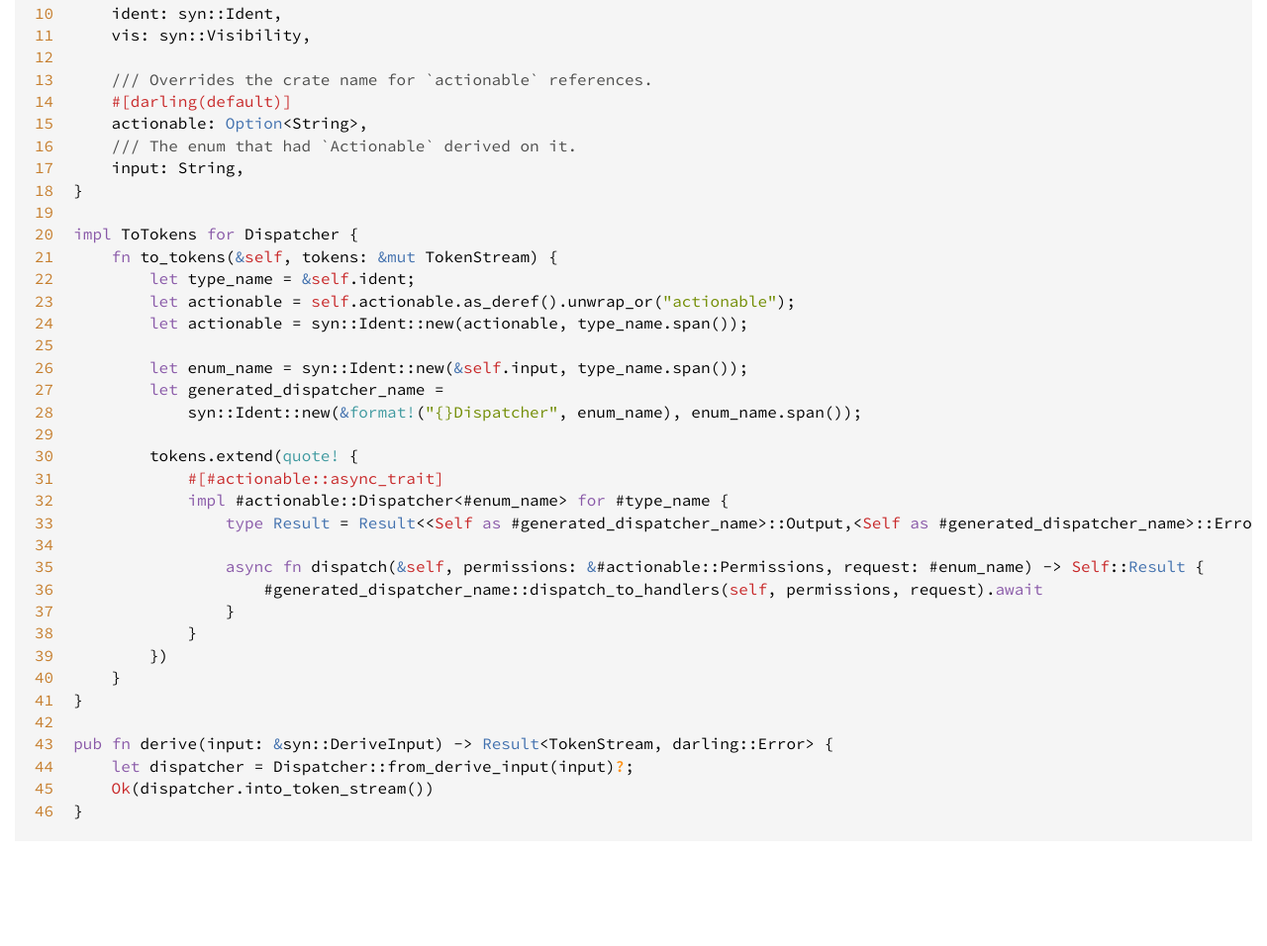
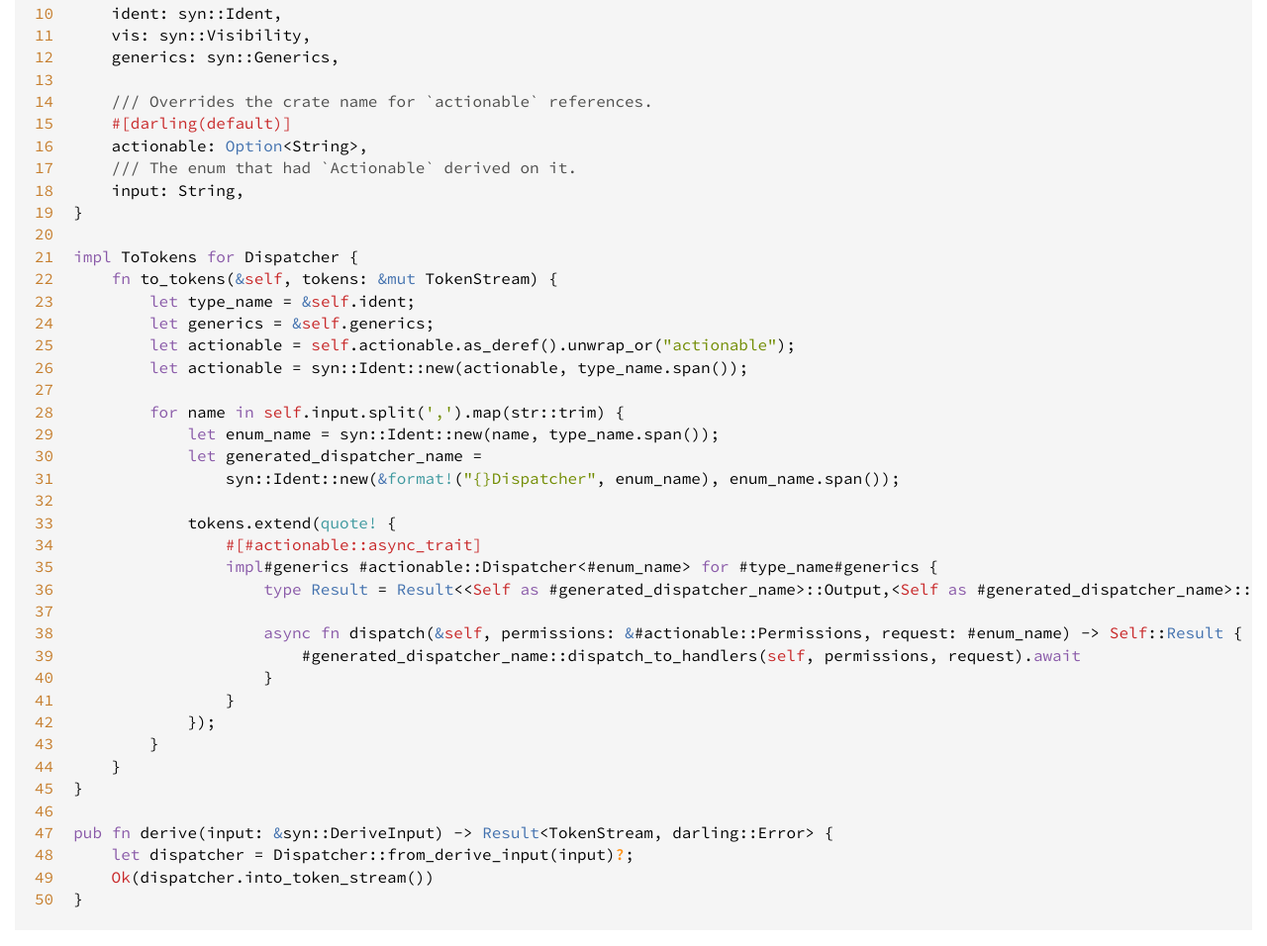
Before and after one commit to khonsulabs/actionable, a plain HTML site: page main/src/actionable_macros/dispatcher.rs.html in a window 1280 px wide. Shown: the part 368-1324 px from the top of the page at 99% size. Before the commit the page ends 1269 px from the top, so only its background shows below. Drawn offline with Linux system fonts and the light colour scheme.

Commit message:
Deploying to gh-pages from @ khonsulabs/actionable@bd15a47465689ba63f0a5de7df934dad8f0cb973 🚀

```diff
--- a/main/src/actionable_macros/dispatcher.rs.html
+++ b/main/src/actionable_macros/dispatcher.rs.html
@@ -47,6 +47,10 @@
 <span id="44">44</span>
 <span id="45">45</span>
 <span id="46">46</span>
+<span id="47">47</span>
+<span id="48">48</span>
+<span id="49">49</span>
+<span id="50">50</span>
 </pre><div class="example-wrap"><pre class="rust ">
 <span class="attribute">#![<span class="ident">allow</span>(<span class="ident">clippy</span>::<span class="ident">default_trait_access</span>)]</span>
 
@@ -59,6 +63,7 @@
 <span class="kw">struct</span> <span class="ident">Dispatcher</span> {
     <span class="ident">ident</span>: <span class="ident">syn</span>::<span class="ident">Ident</span>,
     <span class="ident">vis</span>: <span class="ident">syn</span>::<span class="ident">Visibility</span>,
+    <span class="ident">generics</span>: <span class="ident">syn</span>::<span class="ident">Generics</span>,
 
     <span class="doccomment">/// Overrides the crate name for `actionable` references.</span>
     <span class="attribute">#[<span class="ident">darling</span>(<span class="ident">default</span>)]</span>
@@ -70,23 +75,26 @@
 <span class="kw">impl</span> <span class="ident">ToTokens</span> <span class="kw">for</span> <span class="ident">Dispatcher</span> {
     <span class="kw">fn</span> <span class="ident">to_tokens</span>(<span class="kw-2">&amp;</span><span class="self">self</span>, <span class="ident">tokens</span>: <span class="kw-2">&amp;</span><span class="kw-2">mut</span> <span class="ident">TokenStream</span>) {
         <span class="kw">let</span> <span class="ident">type_name</span> <span class="op">=</span> <span class="kw-2">&amp;</span><span class="self">self</span>.<span class="ident">ident</span>;
+        <span class="kw">let</span> <span class="ident">generics</span> <span class="op">=</span> <span class="kw-2">&amp;</span><span class="self">self</span>.<span class="ident">generics</span>;
         <span class="kw">let</span> <span class="ident">actionable</span> <span class="op">=</span> <span class="self">self</span>.<span class="ident">actionable</span>.<span class="ident">as_deref</span>().<span class="ident">unwrap_or</span>(<span class="string">&quot;actionable&quot;</span>);
         <span class="kw">let</span> <span class="ident">actionable</span> <span class="op">=</span> <span class="ident">syn</span>::<span class="ident">Ident</span>::<span class="ident">new</span>(<span class="ident">actionable</span>, <span class="ident">type_name</span>.<span class="ident">span</span>());
 
-        <span class="kw">let</span> <span class="ident">enum_name</span> <span class="op">=</span> <span class="ident">syn</span>::<span class="ident">Ident</span>::<span class="ident">new</span>(<span class="kw-2">&amp;</span><span class="self">self</span>.<span class="ident">input</span>, <span class="ident">type_name</span>.<span class="ident">span</span>());
+        <span class="kw">for</span> <span class="ident">name</span> <span class="kw">in</span> <span class="self">self</span>.<span class="ident">input</span>.<span class="ident">split</span>(<span class="string">&#39;,&#39;</span>).<span class="ident">map</span>(<span class="ident">str</span>::<span class="ident">trim</span>) {
+            <span class="kw">let</span> <span class="ident">enum_name</span> <span class="op">=</span> <span class="ident">syn</span>::<span class="ident">Ident</span>::<span class="ident">new</span>(<span class="ident">name</span>, <span class="ident">type_name</span>.<span class="ident">span</span>());
             <span class="kw">let</span> <span class="ident">generated_dispatcher_name</span> <span class="op">=</span>
                 <span class="ident">syn</span>::<span class="ident">Ident</span>::<span class="ident">new</span>(<span class="kw-2">&amp;</span><span class="macro">format</span><span class="macro">!</span>(<span class="string">&quot;{}Dispatcher&quot;</span>, <span class="ident">enum_name</span>), <span class="ident">enum_name</span>.<span class="ident">span</span>());
 
             <span class="ident">tokens</span>.<span class="ident">extend</span>(<span class="macro">quote</span><span class="macro">!</span> {
                 <span class="attribute">#[#<span class="ident">actionable</span>::<span class="ident">async_trait</span>]</span>
-            <span class="kw">impl</span> #<span class="ident">actionable</span>::<span class="ident">Dispatcher</span><span class="op">&lt;</span>#<span class="ident">enum_name</span><span class="op">&gt;</span> <span class="kw">for</span> #<span class="ident">type_name</span> {
+                <span class="kw">impl</span>#<span class="ident">generics</span> #<span class="ident">actionable</span>::<span class="ident">Dispatcher</span><span class="op">&lt;</span>#<span class="ident">enum_name</span><span class="op">&gt;</span> <span class="kw">for</span> #<span class="ident">type_name</span>#<span class="ident">generics</span> {
                     <span class="kw">type</span> <span class="prelude-ty">Result</span> <span class="op">=</span> <span class="prelude-ty">Result</span><span class="op">&lt;</span><span class="op">&lt;</span><span class="self">Self</span> <span class="kw">as</span> #<span class="ident">generated_dispatcher_name</span><span class="op">&gt;</span>::<span class="ident">Output</span>,<span class="op">&lt;</span><span class="self">Self</span> <span class="kw">as</span> #<span class="ident">generated_dispatcher_name</span><span class="op">&gt;</span>::<span class="ident">Error</span><span class="op">&gt;</span>;
 
                     <span class="kw">async</span> <span class="kw">fn</span> <span class="ident">dispatch</span>(<span class="kw-2">&amp;</span><span class="self">self</span>, <span class="ident">permissions</span>: <span class="kw-2">&amp;</span>#<span class="ident">actionable</span>::<span class="ident">Permissions</span>, <span class="ident">request</span>: #<span class="ident">enum_name</span>) <span class="op">-</span><span class="op">&gt;</span> <span class="self">Self</span>::<span class="prelude-ty">Result</span> {
                         #<span class="ident">generated_dispatcher_name</span>::<span class="ident">dispatch_to_handlers</span>(<span class="self">self</span>, <span class="ident">permissions</span>, <span class="ident">request</span>).<span class="kw">await</span>
                     }
                 }
-        })
+            });
+        }
     }
 }
 
```
Lines whose indentation alone changed are shown as unchanged.
